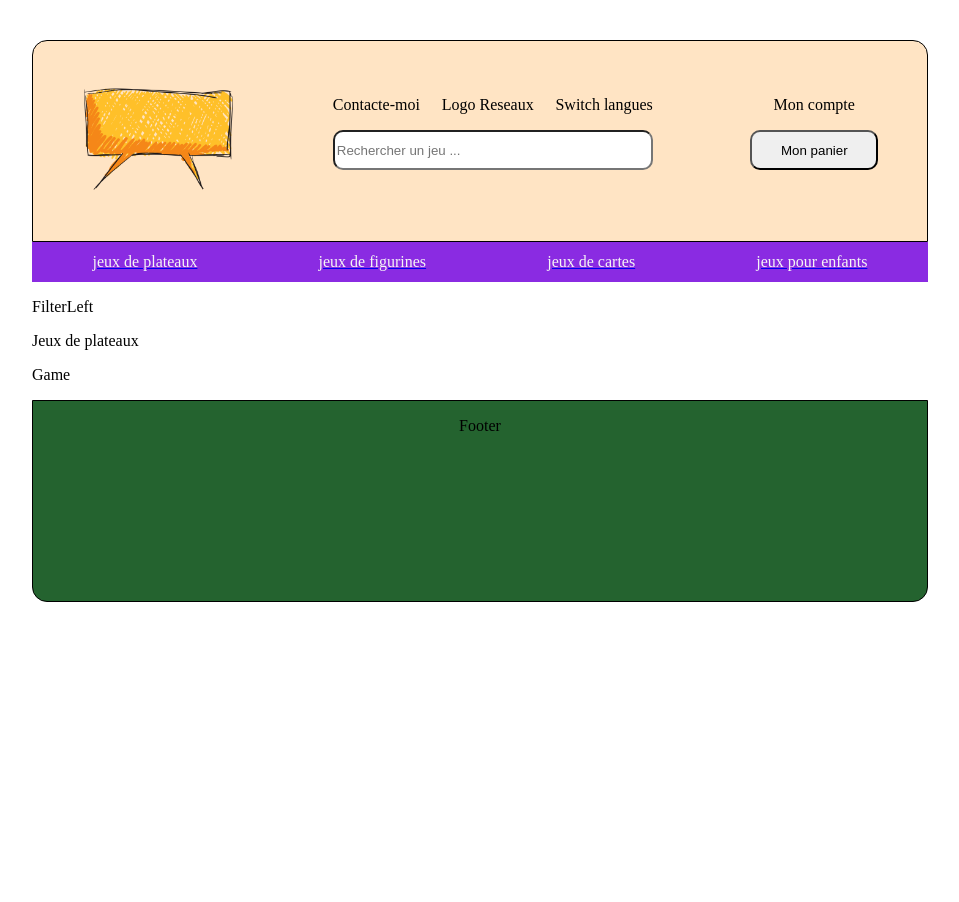
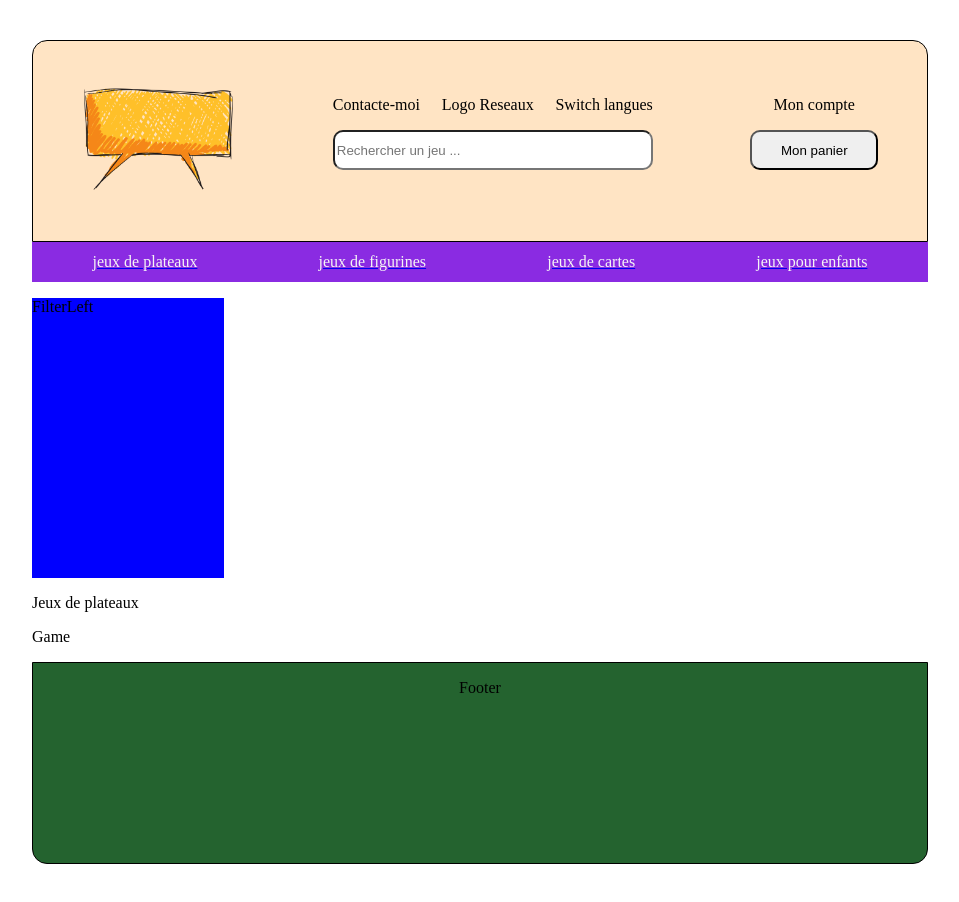
Before and after one commit to Guilebro/Project_YM, a React (Vite) app in the folder frontend/: page /jeux-de-plateaux in a window 1280 px wide. Shown: the whole page, without its empty margins (160-1119 px from the left). Before the commit the page ends 800 px from the top, so only its background shows below. Built offline with nearby package versions, Linux system fonts and the light colour scheme.

Commit message:
avant retour sur front

```diff
--- a/frontend/src/components/FilterLeft.jsx
+++ b/frontend/src/components/FilterLeft.jsx
@@ -1,8 +1,9 @@
 import React from "react";
+import "../css/FilterLeft.css";
 
 function FilterLeft() {
   return (
-    <div>
+    <div className="main_filterLeft">
       <p>FilterLeft</p>
     </div>
   );
--- /dev/null
+++ b/frontend/src/css/FilterLeft.css
@@ -0,0 +1,5 @@
+.main_filterLeft {
+    background-color: blue;
+    width: 15vw;
+    height: 35vh;
+}
```
Also changed, not shown: 1 other file (tests, documents, lock files or other folders).
